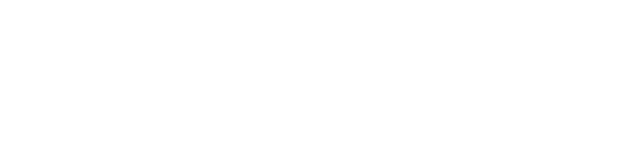
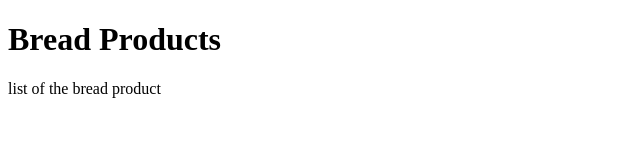
Before and after one commit to weicheng2138/GitDemoProject, a plain HTML site: page src/package.html in a window 1280 px wide. Shown: the whole page, without its empty margins (0-640 px from the left). Drawn offline with Linux system fonts and the light colour scheme.

Commit message:
finish for first release

```diff
--- a/src/package.html
+++ b/src/package.html
@@ -5,6 +5,7 @@
          <title></title>
     </head>
     <body>
-
+        <h1> Bread Products</h1>
+        <p>list of the bread product</p>
     </body>
 </html>
```
Lines whose indentation alone changed are shown as unchanged.
